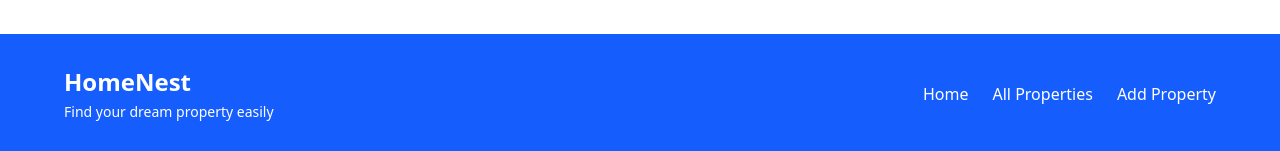
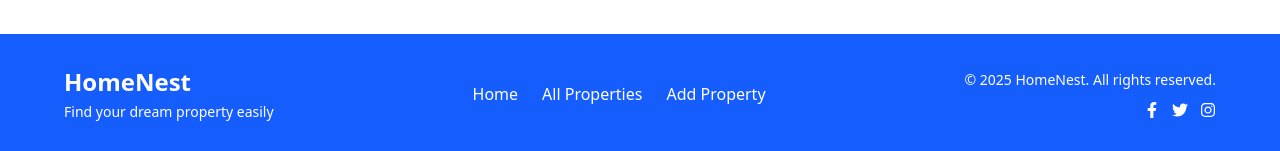
Before and after one commit to 48yesminb/home-nest-client, a React (Vite) app: page / in a window 1280 px wide. Shown: the part 2084-2235 px from the top of the page. Built offline with nearby package versions, Linux system fonts and the light colour scheme; no server answers.

Commit message:
added third commit

```diff
--- a/src/components/Footer.jsx
+++ b/src/components/Footer.jsx
@@ -18,7 +18,14 @@ function Footer() {
         </div>
 
 
-
+        <div className="flex flex-col items-center md:items-end gap-2">
+          <p className="text-sm">© 2025 HomeNest. All rights reserved.</p>
+          <div className="flex gap-3 mt-1">
+            <a href="#" className="hover:text-yellow-300 transition"><FaFacebookF /></a>
+            <a href="#" className="hover:text-yellow-300 transition"><FaTwitter /></a>
+            <a href="#" className="hover:text-yellow-300 transition"><FaInstagram /></a>
+          </div>
+        </div>
       </div>
     </footer>
   );
```
